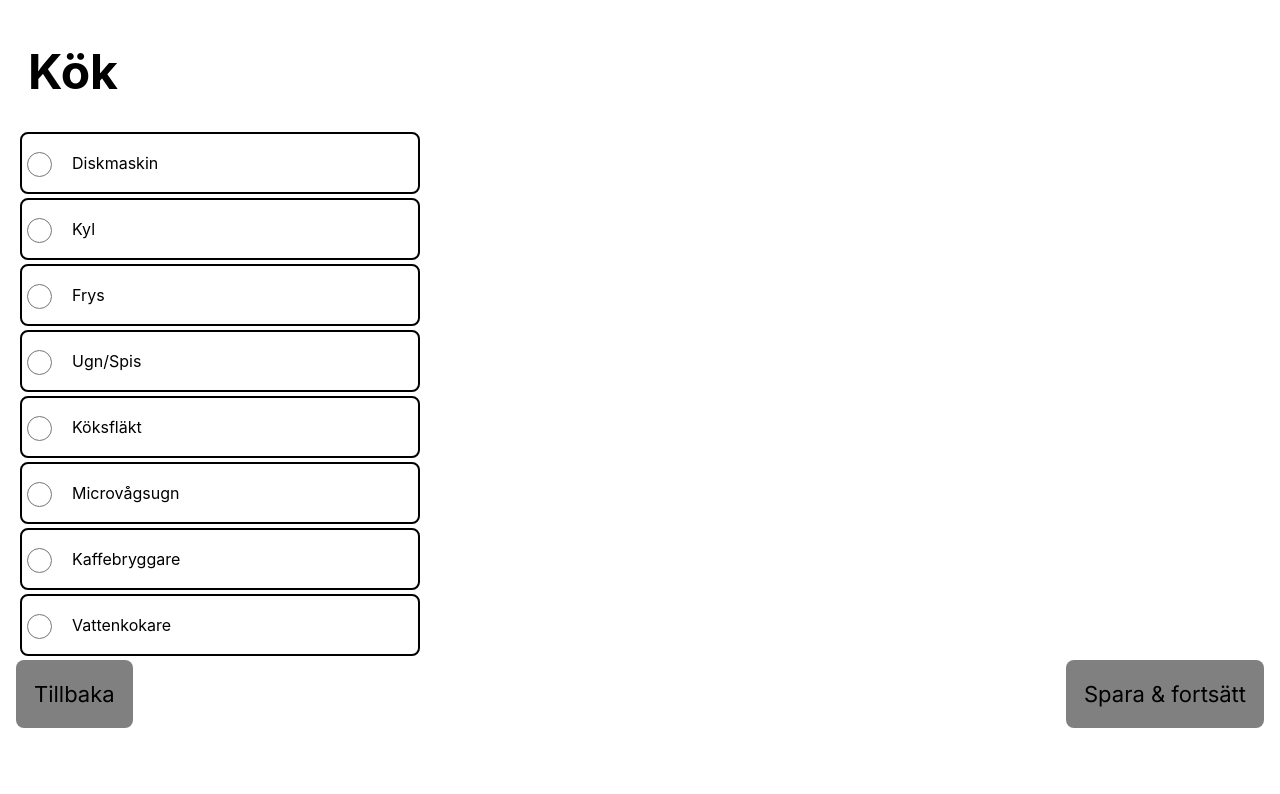
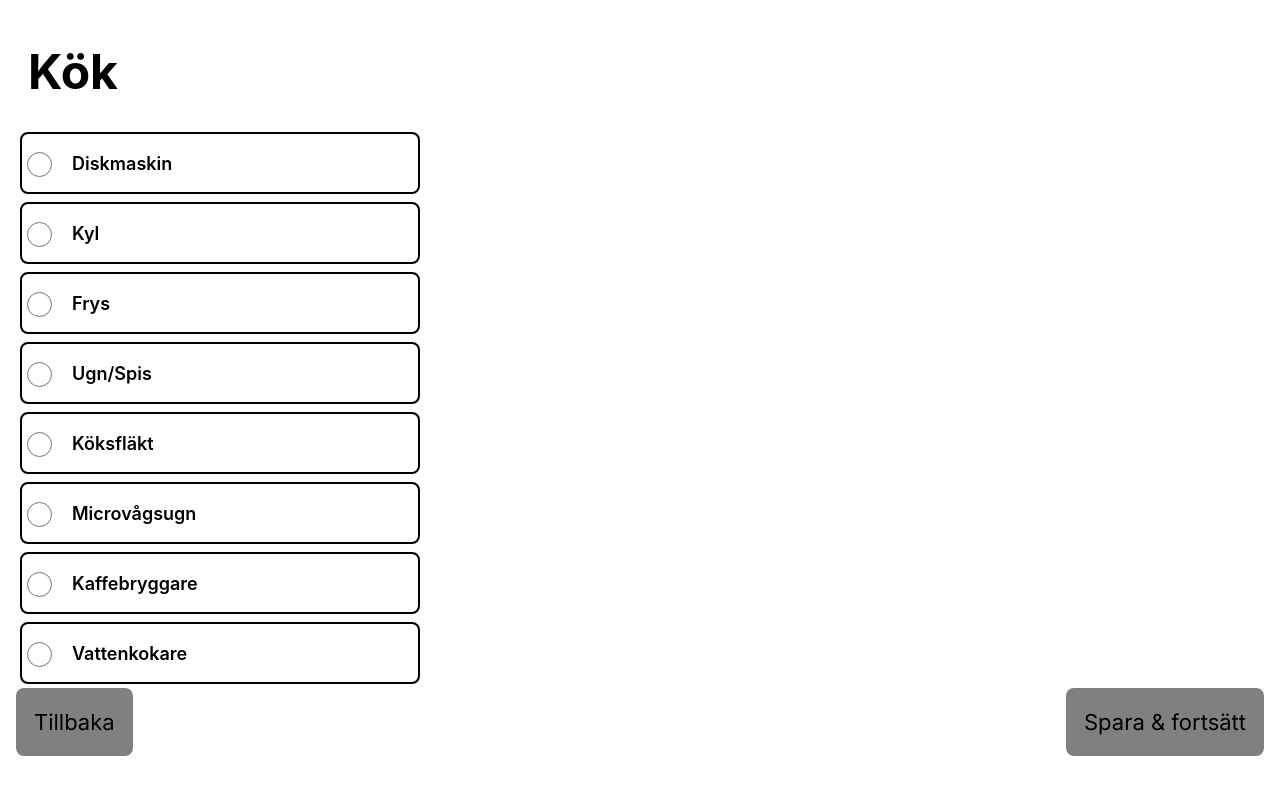
Before and after one commit to JennAnd/kollektiva2.0, a React (Create React App) app: page /kitchen in a window 1280 px wide. Shown: the top 794 px of the page. Built offline with nearby package versions, Linux system fonts and the light colour scheme.

Commit message:
Add style on the rental address page

```diff
--- a/src/pages/RentalAddress/rentalAddress.css
+++ b/src/pages/RentalAddress/rentalAddress.css
@@ -0,0 +1,42 @@
+.rentalAddressChoice {
+  display: flex;
+  flex-direction: column;
+  margin: 16px;
+}
+
+h1 {
+  width: 361px;
+  font-size: 48px;
+  line-height: 1;
+  font-weight: 700;
+}
+
+p {
+  font-size: 18px;
+  width: 396px;
+  margin-bottom: 32px;
+}
+
+form {
+  display: flex;
+  flex-direction: column;
+}
+
+input [type="search"] {
+  background-color: gray;
+}
+
+svg {
+  position: absolute;
+}
+
+label {
+  font-size: 18px;
+  line-height: 21px;
+  font-weight: 600;
+}
+
+.pageNavigation {
+  display: flex;
+  justify-content: space-between;
+}
```
